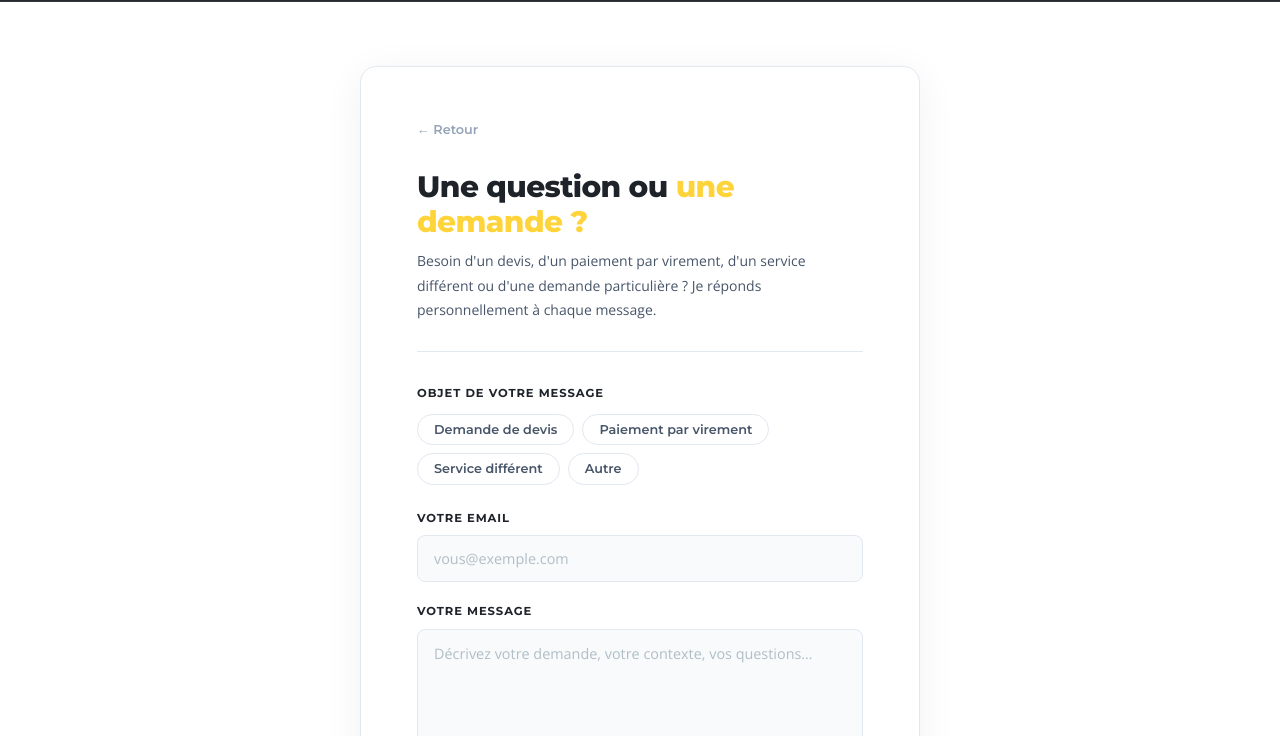
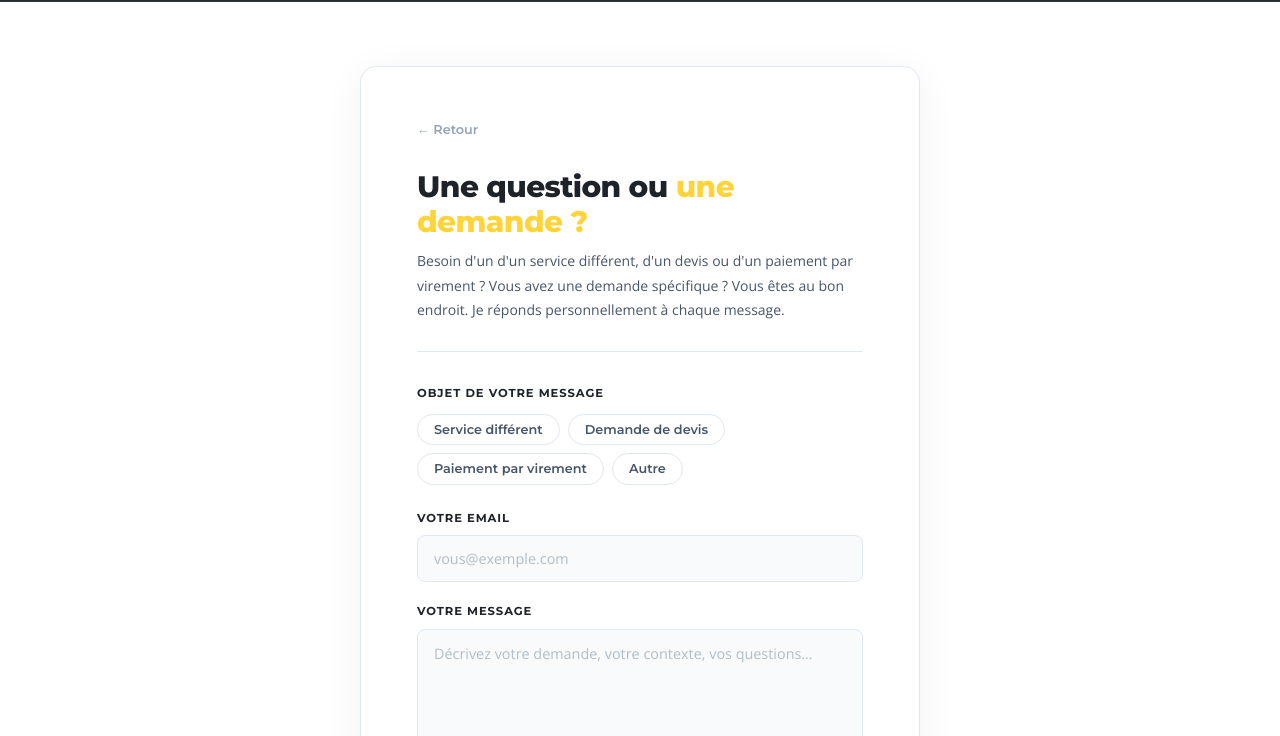
Before and after one commit to pythonpourlesmetiers/website-published, a plain HTML site: page contact/index.html in a window 1280 px wide. Shown: the part 64-800 px from the top of the page. Drawn offline with nearby package versions, Linux system fonts and the light colour scheme.

Commit message:
Modification wording sur raisons de me contacter

```diff
--- a/contact/index.html
+++ b/contact/index.html
@@ -9,7 +9,7 @@
 <link rel="apple-touch-icon" sizes="180x180" href="/assets/favicon/apple-touch-icon.png">
 <link rel="manifest" href="/assets/favicon/site.webmanifest">
 <title>Demande générale — Python pour les métiers</title>
-<meta name="description" content="Une question sur la formation Python pour les métiers, un devis, un paiement par virement ou un besoin spécifique ? Contactez-moi directement, je réponds personnellement.">
+<meta name="description" content="Une question sur la formation Python pour les métiers, besoin d'un service différent, d'un devis, ou d'un paiement par virement ? Contactez-moi directement, je réponds personnellement.">
 <link rel="canonical" href="https://python-pour-les-metiers.fr/contact/">
 
 <!-- ════════════════════════════════════════════
@@ -153,15 +153,15 @@ main{flex:1;display:flex;align-items:center;justify-content:center;padding:4rem
     <a href="/" class="back-link">← Retour</a>
 
     <h1>Une question ou <span>une demande ?</span></h1>
-    <p class="subtitle">Besoin d'un devis, d'un paiement par virement, d'un service différent ou d'une demande particulière ? Je réponds personnellement à chaque message.</p>
+    <p class="subtitle">Besoin d'un d'un service différent, d'un devis ou d'un paiement par virement ? Vous avez une demande spécifique ? Vous êtes au bon endroit. Je réponds personnellement à chaque message.</p>
 
     <div class="divider"></div>
 
     <span class="objet-label">Objet de votre message</span>
     <div class="pills">
+      <button type="button" class="pill" onclick="selectPill(this)">Service différent</button>
       <button type="button" class="pill" onclick="selectPill(this)">Demande de devis</button>
       <button type="button" class="pill" onclick="selectPill(this)">Paiement par virement</button>
-      <button type="button" class="pill" onclick="selectPill(this)">Service différent</button>
       <button type="button" class="pill" onclick="selectPill(this)">Autre</button>
     </div>
 
```
Also changed, not shown: draft/inscription (version redirection paiement).html (+1 -1 lines).
